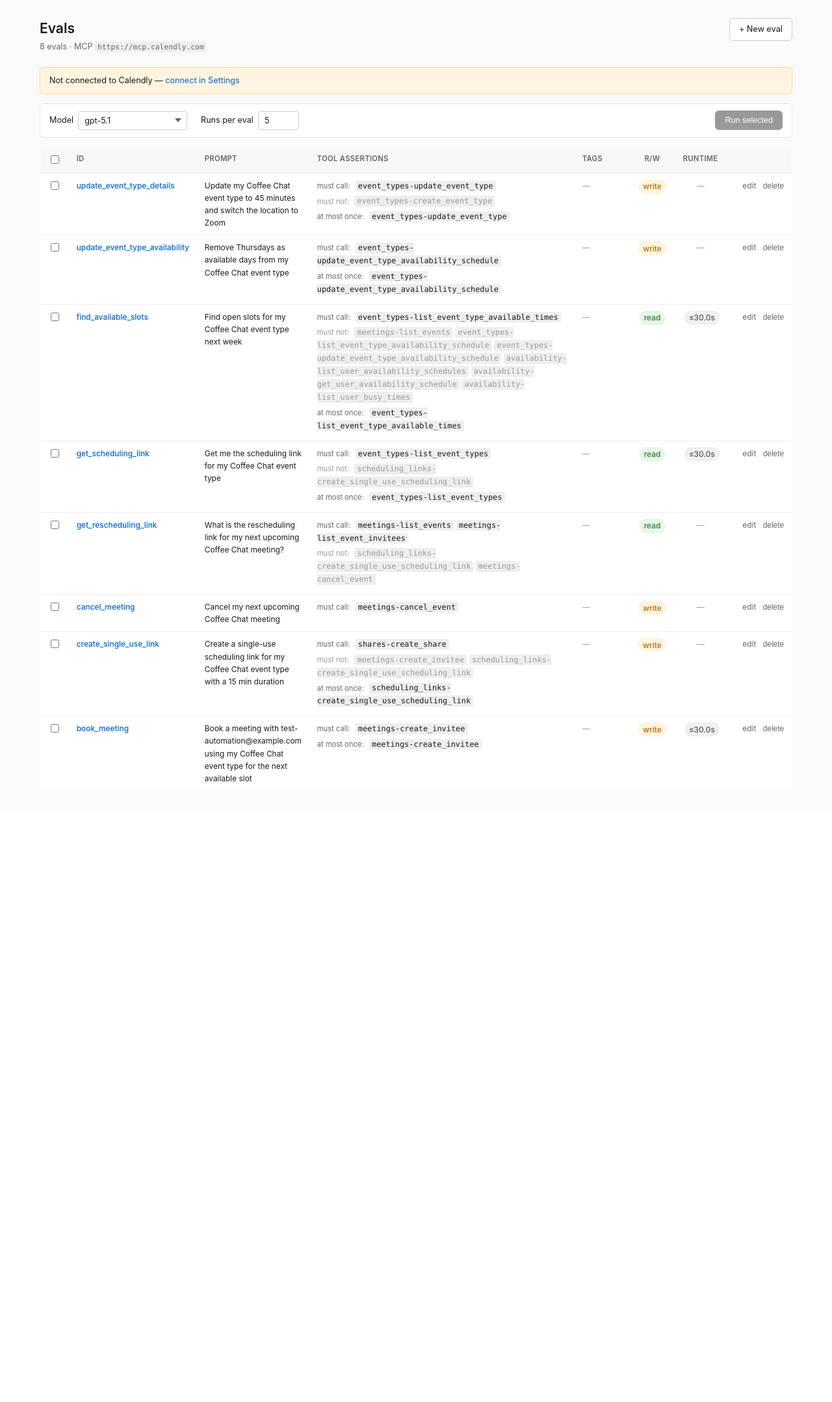
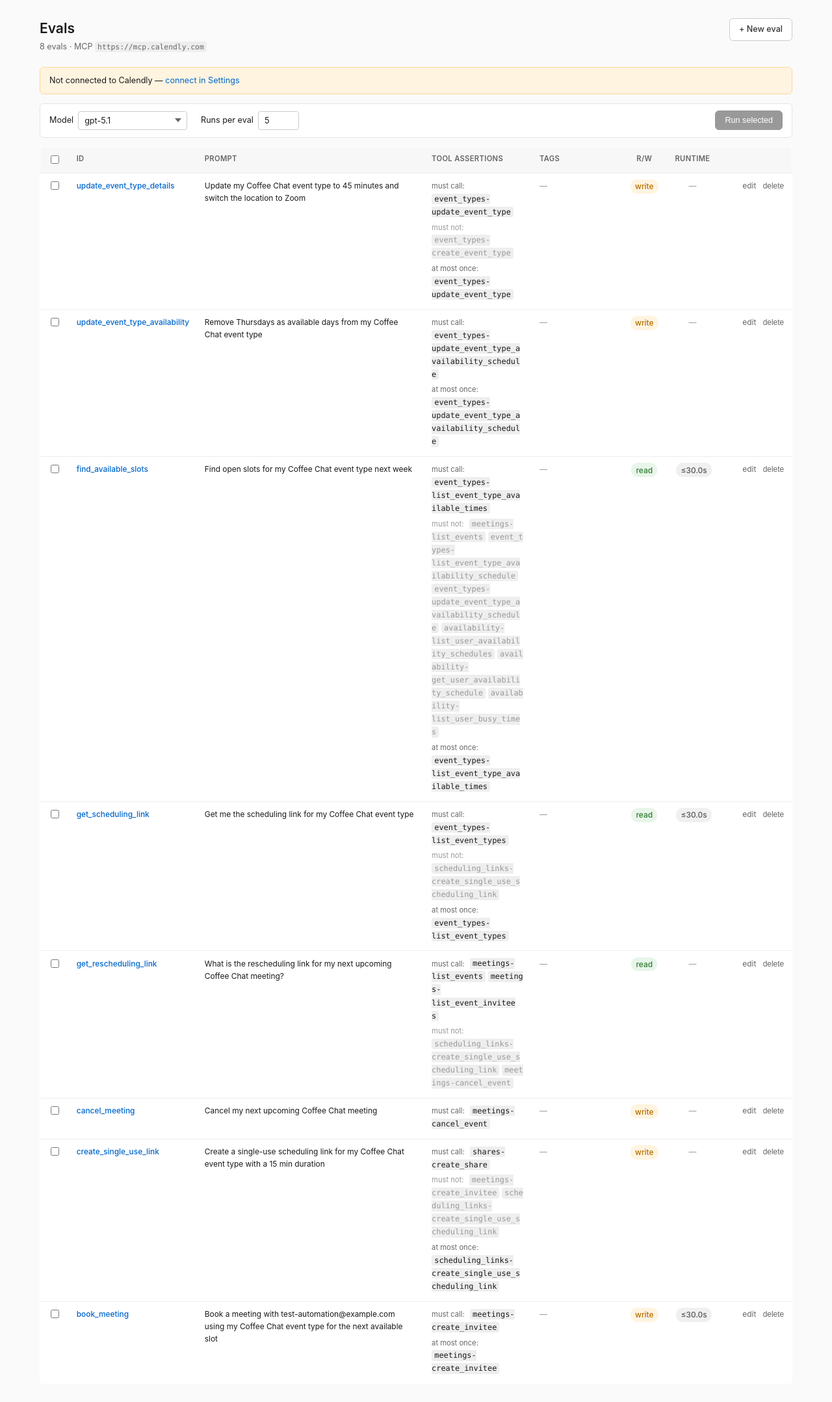
Before and after one commit to mkimelblat/mcp-testing, a FastAPI app: page / in a window 1280 px wide. Shown: the part 54-2211 px from the top of the page at 65% size. Before the commit the page ends 1256 px from the top, so only its background shows below. Run offline with FastAPI, Linux system fonts and the light colour scheme; data comes from the database, SQL or seed files in the repository; some libraries are stand-ins or nearby versions.

Commit message:
Stop long tool names from forcing the evals table wider than the page
Constrain the tool-assertions column with a max-width and let the
inline code chips wrap mid-name, so identifiers like
event_types-list_event_type_availability_schedule break instead of
expanding the column.

Co-Authored-By: Claude Opus 4.7 <noreply@anthropic.com>

```diff
--- a/app/static/style.css
+++ b/app/static/style.css
@@ -172,7 +172,9 @@ code {
 .tests-table .col-runtime { width: 5rem;   text-align: center; }
 .tests-table .col-actions { width: 8rem; text-align: right; white-space: nowrap; }
 .tests-table .col-tests   { min-width: 18rem; line-height: 1.9; }
-.tests-table .col-tags    { width: 12rem; }
+.tests-table .col-tags    { width: 10rem; }
+.tests-table .col-tools   { max-width: 20rem; }
+.tests-table .col-tools code { overflow-wrap: anywhere; word-break: break-word; }
 .tests-table th .sort-link {
     color: inherit; text-decoration: none; cursor: pointer;
     text-transform: inherit; letter-spacing: inherit;
```
